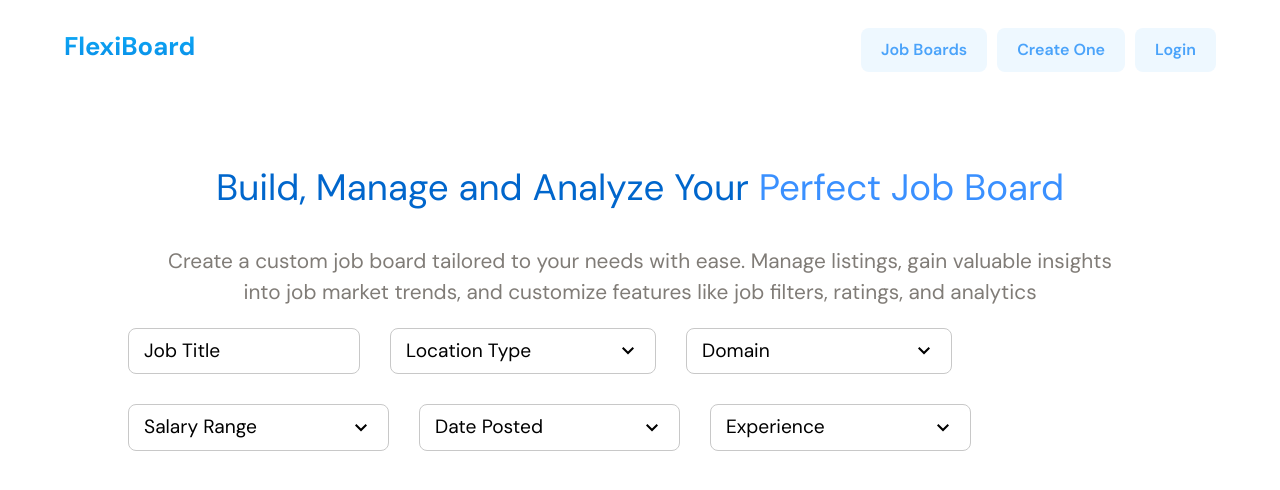
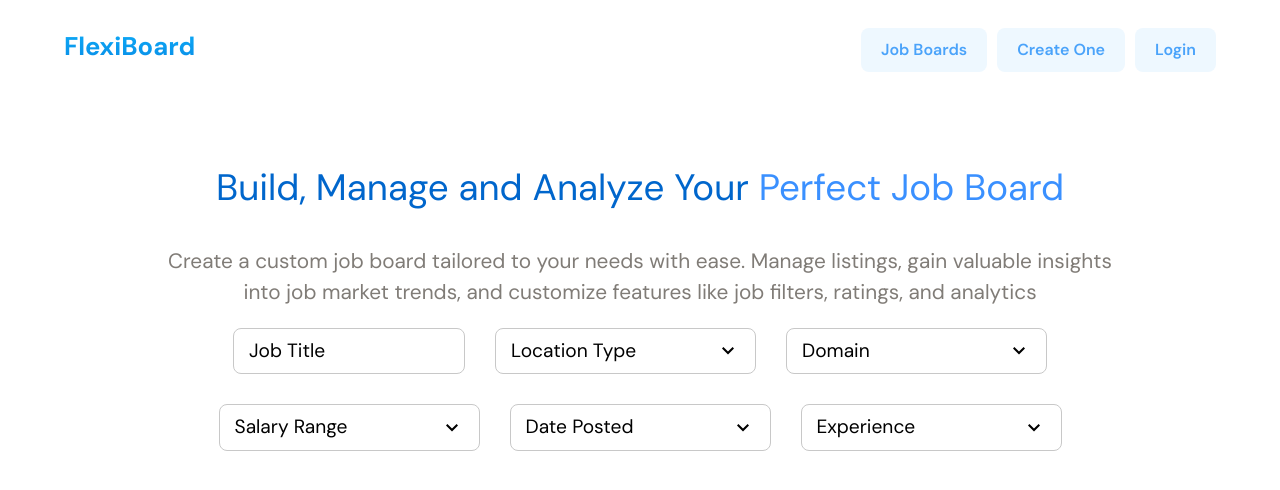
Before and after one commit to NAVEEN171/Job_board, a Next.js app: page / in a window 1280 px wide. Shown: the top 490 px of the page. Built offline with nearby package versions, Linux system fonts and the light colour scheme.

Commit message:
new addition

```diff
--- a/src/app/page.tsx
+++ b/src/app/page.tsx
@@ -10,8 +10,10 @@ export default function Home() {
   return (
     <div className="flex flex-col items-center">
       <Navbar/>
+      <div className="bottom-container w-[80%] mb-10">
       <Herosection/>
       <Filter />
+      </div>
     </div>
   );
 }
--- a/src/components/DiffFilters/Addablefilter/Filter1.tsx
+++ b/src/components/DiffFilters/Addablefilter/Filter1.tsx
@@ -24,7 +24,22 @@ const Filter1:React.FC<Filter1type> = ({jobtitle,jobvalue,setjobvalue,setjobtitl
             }
 
         }
-        const clickHandler=(job:string)=>{
+        const clickHandler=(job:string,e:React.MouseEvent<HTMLDivElement>)=>{
+          let clickedelement = e.target as HTMLElement | null; // Ensure it's cast safely
+                    let closestFilter: HTMLElement | null = null; // Initialize to null explicitly
+
+                 if (clickedelement) {
+                    closestFilter = clickedelement.closest(".filter") as HTMLElement | null;
+                  }
+
+                if (closestFilter) {
+                    closestFilter.setAttribute("data-closed", "true");
+                  }
+                 window.setTimeout(() => {
+                    if (closestFilter) {
+                   closestFilter.setAttribute("data-closed", "false");
+                    }
+               }, 200);
             console.log(job);
                   let jobtitle_duplicate=[...jobtitle];
                   jobtitle_duplicate=jobtitle_duplicate.filter((jobs)=>{
@@ -48,13 +63,13 @@ const Filter1:React.FC<Filter1type> = ({jobtitle,jobvalue,setjobvalue,setjobtitl
 
         }
   return (
-    <div className='filter-1 filter  relative' onClick={()=>{setactiveDropdown("filter-1")}} data-closed="false">
+    <div className='filter-1 filter  relative max-w-[90%]' onClick={()=>{setactiveDropdown("filter-1")}} data-closed="false">
     <div  onClick={()=>{changehandler("jobtitlediv","jobtitleinput")}} className="drop-down z-10  border border-[1px] border-[#C8C8C8] px-[15px] py-[8px] rounded-[8px] hover:border-[#3a90ff]">
-      <div className='options-list-2 flex  gap-[10px] flex-wrap max-w-screen-sm	'>
+      <div className='options-list-2 flex  gap-[10px] flex-wrap max-w-[100%]	'>
       {jobtitle.map((job,index)=>(
         <div className='bg-[#F0F1FA]  h-auto flex items-center gap-[5px]  px-[5px] py-[5px] rounded-[5px]' key={index}>
           <div className='pl-[5px] py-[3px] line-height: normal font-roboto text-[900] text-[1.2rem]'>{job }</div>
-       <div className='wrongbutton  py-[3px] flex items-center line-height:normal  font-lato text-[1.1rem] h-auto text-[900] px-[5px]' onClick={()=>clickHandler(job)}>
+       <div className='wrongbutton  py-[3px] flex items-center line-height:normal  font-lato text-[1.1rem] h-auto text-[900] px-[5px]' onClick={(e)=>clickHandler(job,e)}>
       x</div></div>
       ))}
       </div>
--- a/src/components/DiffFilters/dropdownfilter/Filter2.tsx
+++ b/src/components/DiffFilters/dropdownfilter/Filter2.tsx
@@ -138,10 +138,10 @@ const Filter2:React.FC<Filter2type> = ({locationtype,setlocationtype,root,Select
         }
 
   return (
-    <div className={`${root} filter   relative`} onClick={()=>{setactiveDropdown(root)}} data-closed="false">
-    <div id={dd1} onClick={(e)=>{changehandler(id1,id2)}}  className=' border  relative flex items-center gap-[5px]  border-[1px] border-[#C8C8C8] px-[15px] py-[8px] rounded-[8px] hover:border-[#3a90ff]'>
+    <div className={`${root} filter   relative max-w-[90%]`} onClick={()=>{setactiveDropdown(root)}} data-closed="false">
+    <div id={dd1} onClick={(e)=>{changehandler(id1,id2)}}  className=' border   relative flex items-center justify-between  border-[1px] border-[#C8C8C8] px-[15px] py-[8px] rounded-[8px] hover:border-[#3a90ff]'>
       <div id={id1} className="w-[200px]  text-black-500 text-[1.2rem]">{title}</div>
-      <div className='options-list flex  gap-[10px] flex-wrap max-w-[600px]'>
+      <div className='options-list flex   gap-[10px] flex-wrap max-w-[85%]'>
     {Selectlocationtypes.map((loc,index)=>(
       <div className='bg-[#F0F1FA]  h-auto flex items-center gap-[5px]  px-[5px] py-[5px] rounded-[5px]' key={index}>
         <div className='pl-[5px] py-[3px] line-height: normal font-roboto text-[900] text-[1.2rem]'>{loc }</div>
@@ -153,7 +153,7 @@ const Filter2:React.FC<Filter2type> = ({locationtype,setlocationtype,root,Select
     </div>
 
 
-    <svg xmlns="http://www.w3.org/2000/svg" height="24px" viewBox="0 -960 960 960" width="24px" fill="#000000"><path d="M480-344 240-584l56-56 184 184 184-184 56 56-240 240Z"/></svg>
+    <svg className='pl-[5px] box-content' xmlns="http://www.w3.org/2000/svg" height="24px" viewBox="0 -960 960 960" width="24px" fill="#000000"><path d="M480-344 240-584l56-56 184 184 184-184 56 56-240 240Z"/></svg>
    {activeDropdown===root && <div  id={dd2} className='drop-down-list    bg-white flex flex-col w-[300px] max-h-[300px] overflow-y-auto rounded-[4px] left-0  top-[55px] absolute shadow-custom' style={{zIndex:9999}}>
    <div className='switch-container text-[1.2rem]    p-[5px] '>
     <div className='switch-cont flex gap-[10px] p-[3px] justify-center items-center border-[1px] border-[#C8C8C8] rounded-[5px]'>
--- a/src/components/Filters/Filter.tsx
+++ b/src/components/Filters/Filter.tsx
@@ -224,7 +224,7 @@ const Filter = () => {
     };
 
   return (
-    <div className='filters-wrapper relative flex gap-[30px] flex-wrap w-[80%]'>
+    <div className='filters-wrapper relative flex gap-[30px]  flex-wrap justify-center w-[100%]'>
       <Filter1 jobtitle={jobtitle} jobvalue={jobvalue} setjobtitle={setjobtitle}   activeDropdown={activeDropdown}  setactiveDropdown={setactiveDropdown} setjobvalue={setjobvalue} title="Job Title"/>
      <Filter2
       locationvalue={locationvalue}
@@ -261,9 +261,9 @@ const Filter = () => {
         dd2="domainTypeList"
       />
    <div className='filter-4  filter relative' onClick={()=>{setactiveDropdown("filter-4")}} data-closed="false" >
-  <div className='border relative flex items-center gap-[5px] border-[1px] border-[#C8C8C8] px-[15px] py-[8px] rounded-[8px] hover:border-[#3a90ff]'>
+  <div className='border relative flex items-center border-[1px] border-[#C8C8C8] px-[15px] py-[8px] rounded-[8px] hover:border-[#3a90ff]'>
     <div className="w-[200px] text-black-500 text-[1.2rem]">Salary Range</div>
-    <svg xmlns="http://www.w3.org/2000/svg" height="24px" viewBox="0 -960 960 960" width="24px" fill="#000000">
+    <svg className="pl-[5px] box-content"  xmlns="http://www.w3.org/2000/svg" height="24px" viewBox="0 -960 960 960" width="24px" fill="#000000">
       <path d="M480-344 240-584l56-56 184 184 184-184 56 56-240 240Z" />
     </svg>
    { activeDropdown==="filter-4" && <div id="salary-drop-down" className='drop-down-list drop-down-salary  rounded-md flex flex-col gap-[15px] py-[15px] px-[15px] bg-white absolute top-[55px] left-0 w-[350px] shadow-custom' style={{zIndex: 9999}}>
@@ -292,9 +292,9 @@ const Filter = () => {
 </div>
 
     <div className='filter-5 filter relative' onClick={()=>{setactiveDropdown("filter-5")}} data-closed="false" style={{position: 'relative'}}>
-      <div className='border relative flex items-center gap-[5px] border-[1px] border-[#C8C8C8] px-[15px] py-[8px] rounded-[8px] hover:border-[#3a90ff]'>
+      <div className='border relative flex items-center  border-[1px] border-[#C8C8C8] px-[15px] py-[8px] rounded-[8px] hover:border-[#3a90ff]'>
       <div className="w-[200px] text-black-500 text-[1.2rem]">Date Posted</div>
-    <svg xmlns="http://www.w3.org/2000/svg" height="24px" viewBox="0 -960 960 960" width="24px" fill="#000000"><path d="M480-344 240-584l56-56 184 184 184-184 56 56-240 240Z"/></svg>
+    <svg className="pl-[5px] box-content" xmlns="http://www.w3.org/2000/svg" height="24px" viewBox="0 -960 960 960" width="24px" fill="#000000"><path d="M480-344 240-584l56-56 184 184 184-184 56 56-240 240Z"/></svg>
    { activeDropdown==="filter-5" && <div id="drop-down-date" className='drop-down-list  rounded-md flex flex-col gap-[15px] py-[20px] px-[15px] rounded-mg bg-white absolute top-[55px] left-0 w-[350px] shadow-custom absolute' style={{ zIndex: 9999}}>
 
 <div className='Singleslider-container flex flex-col gap-[20px]'>
@@ -319,14 +319,14 @@ const Filter = () => {
 
     </div>
     <div className='filter-6  filter relative' onClick={()=>{setactiveDropdown("filter-6")}} data-closed="false" >
-  <div className='border relative flex items-center gap-[5px] border-[1px] border-[#C8C8C8] px-[15px] py-[8px] rounded-[8px] hover:border-[#3a90ff]'>
+  <div className='border relative flex items-center  border-[1px] border-[#C8C8C8] px-[15px] py-[8px] rounded-[8px] hover:border-[#3a90ff]'>
     <div className="w-[200px] text-black-500 text-[1.2rem]">Experience </div>
-    <svg xmlns="http://www.w3.org/2000/svg" height="24px" viewBox="0 -960 960 960" width="24px" fill="#000000">
+    <svg className="pl-[5px] box-content"  xmlns="http://www.w3.org/2000/svg" height="24px" viewBox="0 -960 960 960" width="24px" fill="#000000">
       <path d="M480-344 240-584l56-56 184 184 184-184 56 56-240 240Z" />
     </svg>
    { activeDropdown==="filter-6" && <div id="experience-drop-down" className='drop-down-list drop-down-experience  rounded-md flex flex-col gap-[15px] py-[15px] px-[15px] bg-white absolute top-[55px] left-0 w-[350px] shadow-custom' style={{zIndex: 9999}}>
 
-      <div className='DualRangeslider-container flex flex-col gap-[20px]'>
+      <div  className='DualRangeslider-container flex flex-col gap-[20px]'>
         <div className='salary-desc flex justify-between'>
           <div>Experience</div>
           <div>{Experienceprevalue}</div>
--- a/src/components/Herosection/Herosection.tsx
+++ b/src/components/Herosection/Herosection.tsx
@@ -2,7 +2,7 @@ import React from 'react'
 
 const Herosection = () => {
   return (
-    <div className='w-[80%] px-[40px] py-[20px] text-center break-words'>
+    <div className='w-[100%] px-[40px] py-[20px] text-center break-words'>
       <h1 className='text-[2.3rem]  mt-[40px] text-[900] text-[#0066cc] '>Build, Manage and Analyze Your<span className='text-[#3a90ff]'> Perfect Job Board</span></h1>
       <h6 className='text-[#807C77] mt-[30px]  text-[1.3rem] text-[500]'>Create a custom job board tailored to your needs with ease. Manage listings, gain valuable insights into job market trends, and customize features like job filters, ratings, and analytics</h6>
     </div>
```
